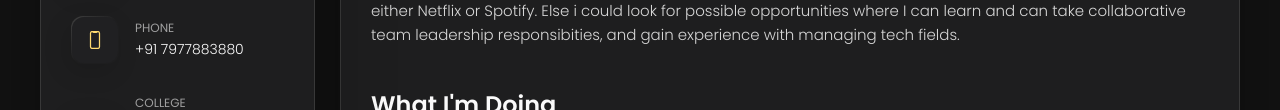
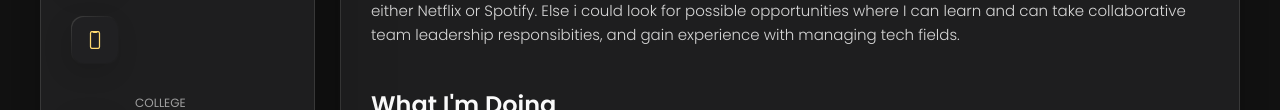
Before and after one commit to jinu-developer/portfolio, a plain HTML site: page index.html in a window 1280 px wide. Shown: the part 468-578 px from the top of the page. Drawn offline with nearby package versions, Linux system fonts and the light colour scheme.

Commit message:
Update index.html

```diff
--- a/index.html
+++ b/index.html
@@ -84,12 +84,6 @@
 
             <div class="icon-box">
               <ion-icon name="phone-portrait-outline"></ion-icon>
-            </div>
-
-            <div class="contact-info">
-              <p class="contact-title">Phone</p>
-
-              <a href="tel:+12133522795" class="contact-link">+91 7977883880</a>
             </div>
 
           </li>
```
